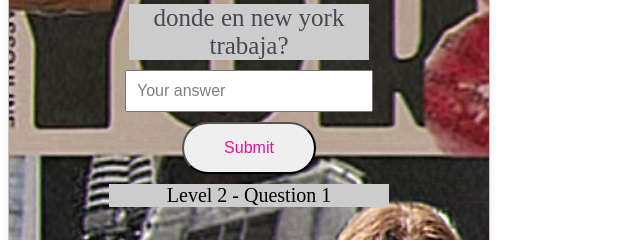
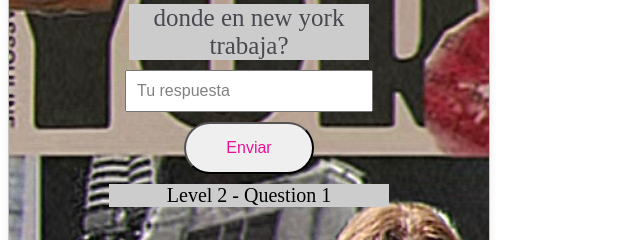
Before and after one commit to jorgebasantes/motherQ-Agame, a plain HTML site: page level2.html in a window 1280 px wide. Shown: the part 298-538 px from the top of the page, 0-640 px from the left. Drawn offline with Linux system fonts and the light colour scheme.

Commit message:
Update level2.html

```diff
--- a/level2.html
+++ b/level2.html
@@ -12,8 +12,8 @@
             <h1 id="game-title">Ecuador & New york</h1>
             <div id="question-container">
                 <p id="question"></p>
-                <input type="text" id="answer" placeholder="Your answer">
-                <button id="submit-button" onclick="submitAnswer()">Submit</button>
+                <input type="text" id="answer" placeholder="Tu respuesta">
+                <button id="submit-button" onclick="submitAnswer()">Enviar</button>
             </div>
             <div id="message"></div>
             <div id="level"></div>
```
